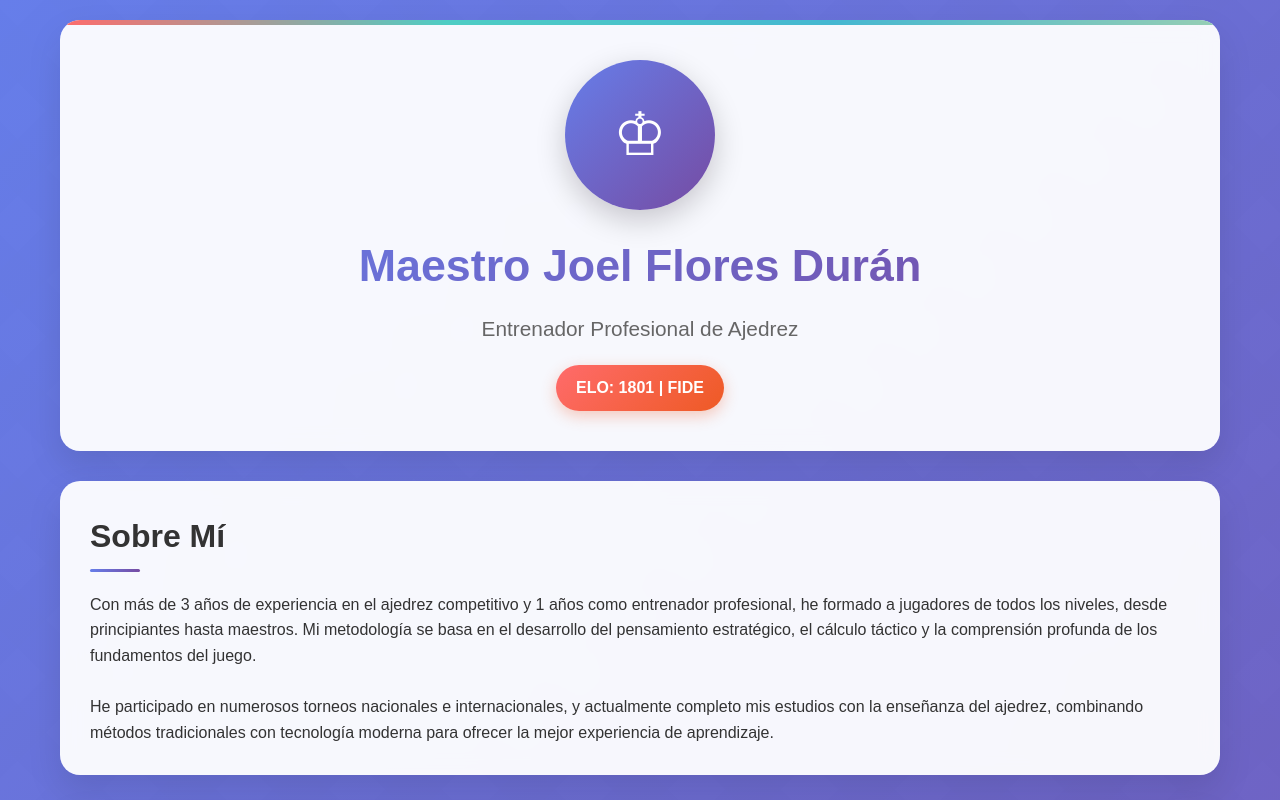
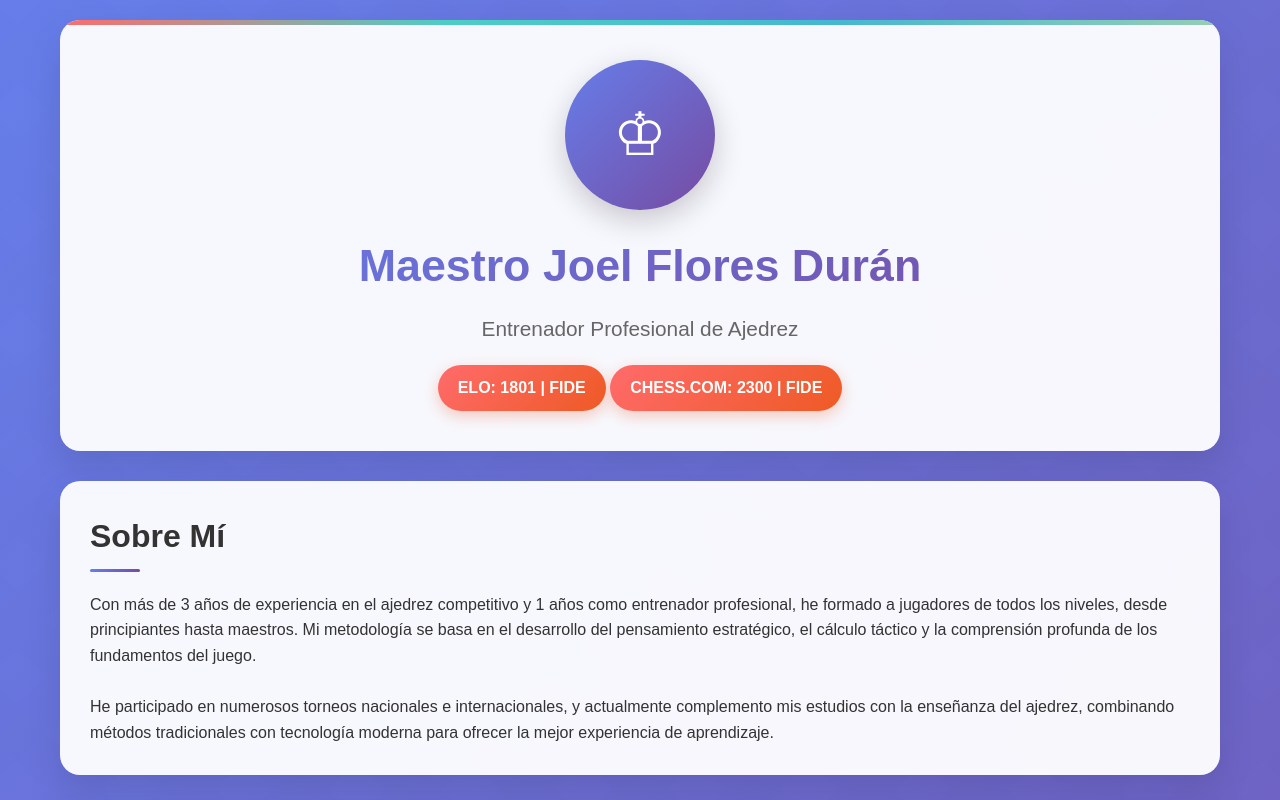
Before and after one commit to joelfloresmx/mi-perfil-ajedrez, a plain HTML site: page index.html in a window 1280 px wide. Shown: the top 800 px of the page. Drawn offline with Linux system fonts and the light colour scheme.

Commit message:
Update index.html

```diff
--- a/index.html
+++ b/index.html
@@ -319,6 +319,7 @@
             <h1>Maestro Joel Flores Durán</h1>
             <p class="subtitle">Entrenador Profesional de Ajedrez</p>
             <div class="rating">ELO: 1801 | FIDE</div>
+            <div class="rating">CHESS.COM: 2300 | FIDE</div>
         </div>
 
         <!-- Sobre mí -->
@@ -326,7 +327,7 @@
             <h2>Sobre Mí</h2>
             <p>Con más de 3 años de experiencia en el ajedrez competitivo y 1 años como entrenador profesional, he formado a jugadores de todos los niveles, desde principiantes hasta maestros. Mi metodología se basa en el desarrollo del pensamiento estratégico, el cálculo táctico y la comprensión profunda de los fundamentos del juego.</p>
             <br>
-            <p>He participado en numerosos torneos nacionales e internacionales, y actualmente  completo mis estudios con  la enseñanza del ajedrez, combinando métodos tradicionales con tecnología moderna para ofrecer la mejor experiencia de aprendizaje.</p>
+            <p>He participado en numerosos torneos nacionales e internacionales, y actualmente  complemento mis estudios con  la enseñanza del ajedrez, combinando métodos tradicionales con tecnología moderna para ofrecer la mejor experiencia de aprendizaje.</p>
         </div>
 
         <!-- Servicios -->
```
